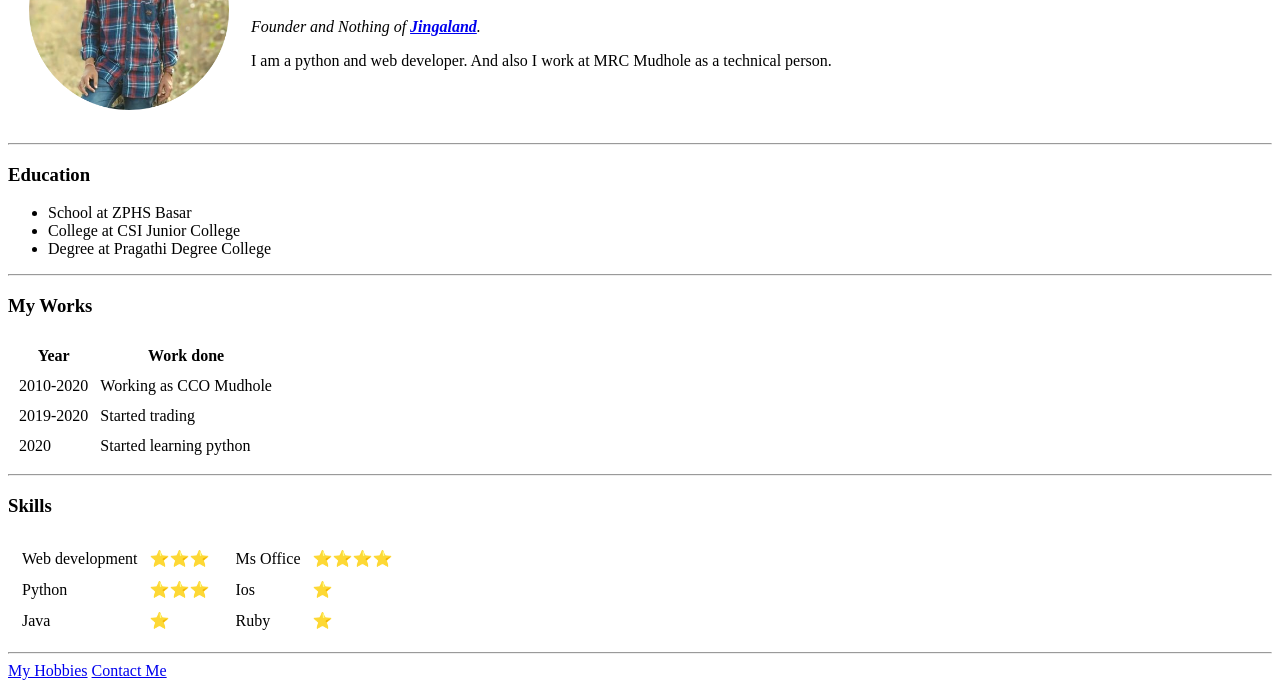
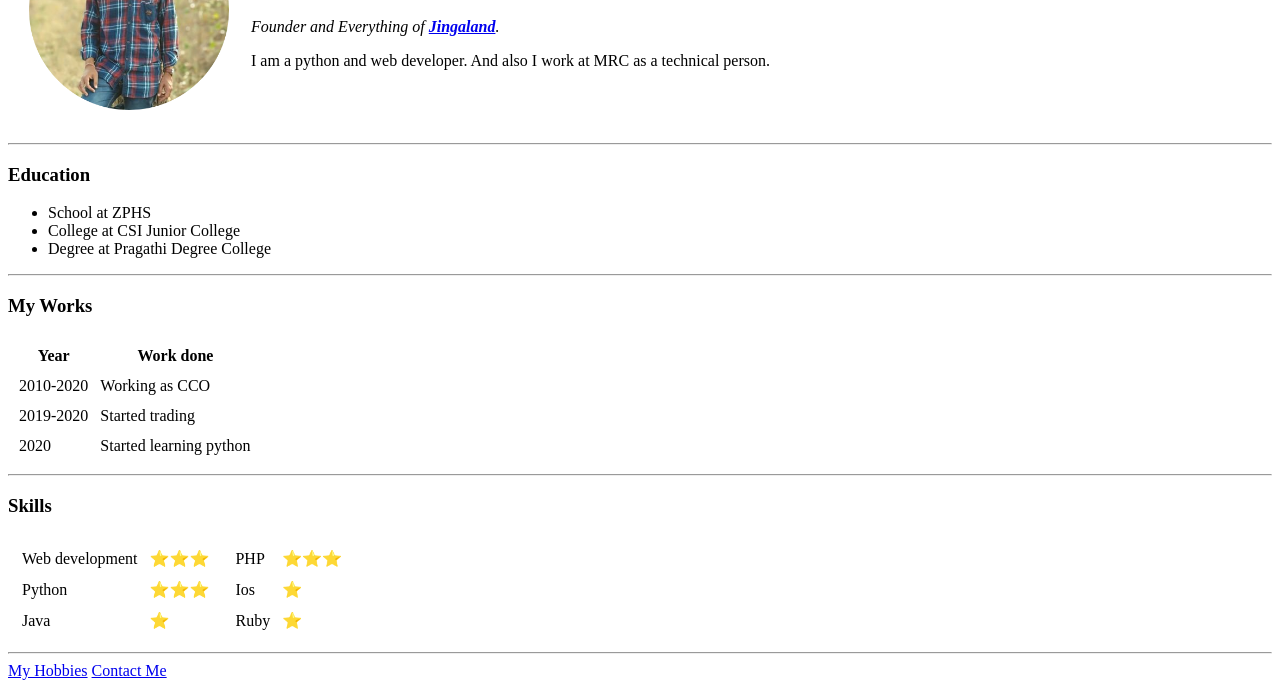
Before and after one commit to yogis75/CV, a plain HTML site: page index.html in a window 1280 px wide. Shown: the part 119-807 px from the top of the page. Drawn offline with Linux system fonts and the light colour scheme.

Commit message:
Second Edit

```diff
--- a/index.html
+++ b/index.html
@@ -14,8 +14,8 @@
       <td><img src="images/yogi.png" alt="Yogi's profile picture" height="200" width="200"></td>
       <td>
         <h1>Yogeshwar Suryavamshi</h1>
-        <p><em>Founder and Nothing of <strong><a href="http://Jingaland.com">Jingaland</a></strong>.</em></p>
-        <p>I am a python and web developer. And also I work at MRC Mudhole as a
+        <p><em>Founder and Everything of <strong><a href="http://Jingaland.com">Jingaland</a></strong>.</em></p>
+        <p>I am a python and web developer. And also I work at MRC as a
           technical person.</p>
       </td>
     </tr>
@@ -23,7 +23,7 @@
   <hr>
   <h3>Education</h3>
   <ul>
-    <li>School at ZPHS Basar</li>
+    <li>School at ZPHS</li>
     <li>College at CSI Junior College</li>
     <li>Degree at Pragathi Degree College</li>
   </ul>
@@ -39,7 +39,7 @@
     <tbody>
       <tr>
         <td>2010-2020</td>
-        <td>Working as CCO Mudhole</td>
+        <td>Working as CCO</td>
       </tr>
       <tr>
         <td>2019-2020</td>
@@ -74,8 +74,8 @@
       <td>
         <table cellspacing="10">
           <tr>
-            <td>Ms Office</td>
-            <td>⭐⭐⭐⭐</td>
+            <td>PHP</td>
+            <td>⭐⭐⭐</td>
           </tr>
           <tr>
             <td>Ios</td>
```
Also changed, not shown: contactme.html (+1 -1 lines), myhobbies.html (+1 -1 lines).
